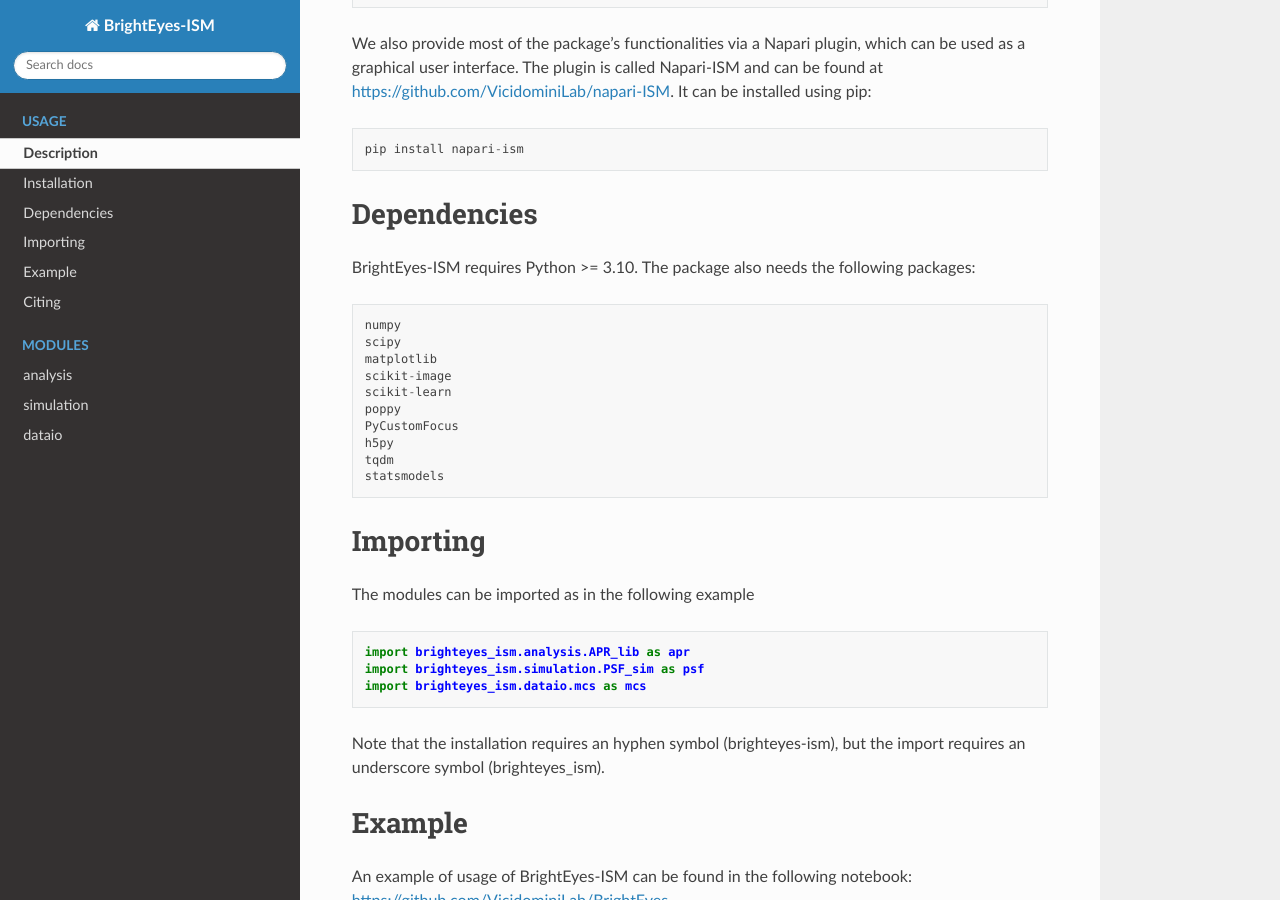
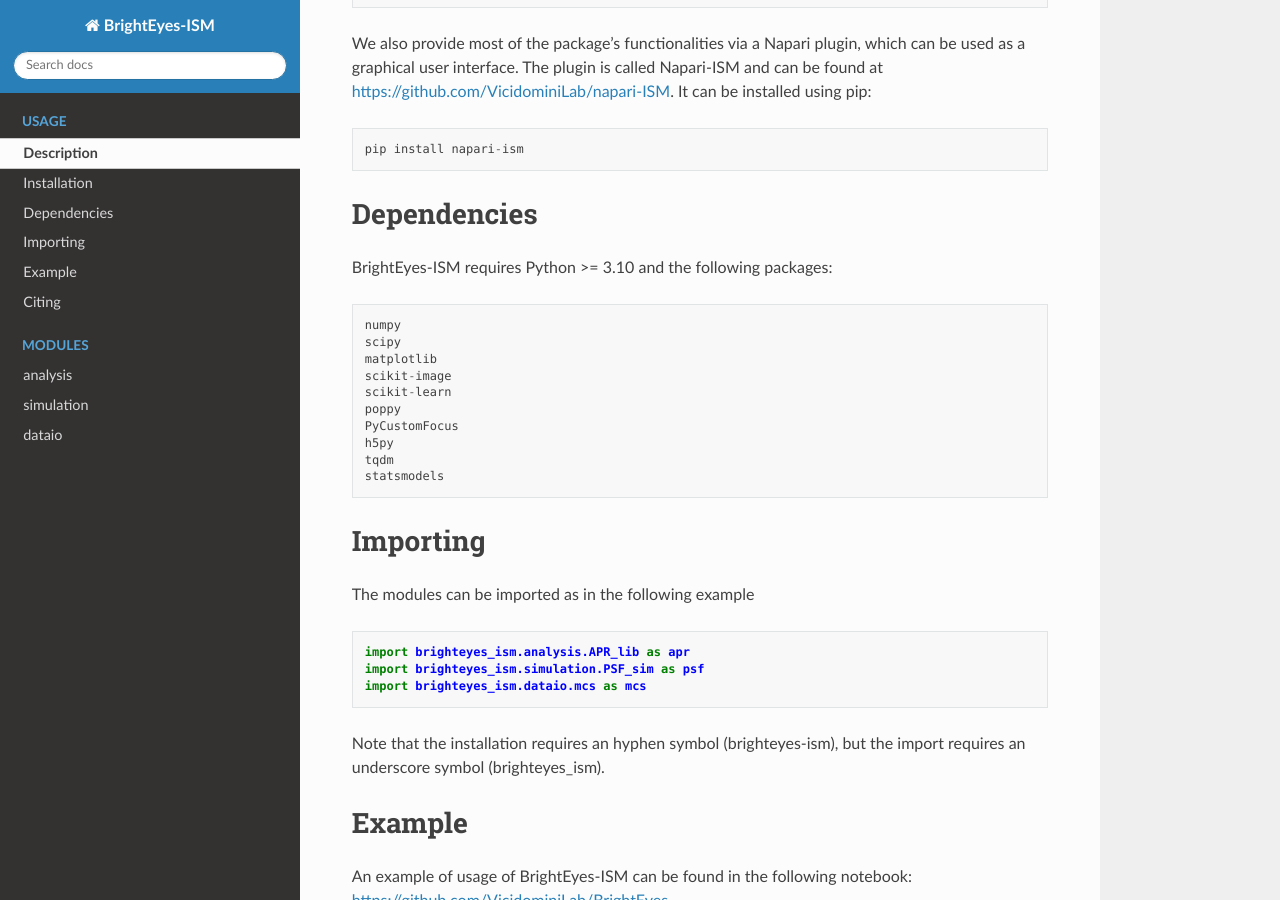
Before and after one commit to VicidominiLab/BrightEyes-ISM, a Sphinx documentation site: the page built from docs/source/installation.rst, in a window 1280 px wide and 900 px high, scrolled down 1018 px. Built offline with Sphinx 7.4.7 and the Read the Docs theme 2.0.0, drawn with Linux system fonts in a browser that asks for light colours.

Commit message:
Update installation.rst

```diff
--- a/docs/source/installation.rst
+++ b/docs/source/installation.rst
@@ -49,7 +49,7 @@
 Dependencies
 ============
 
-BrightEyes-ISM requires Python >= 3.10. The package also needs the following packages:
+BrightEyes-ISM requires Python >= 3.10 and the following packages:
 
 .. code-block:: python
 
```
